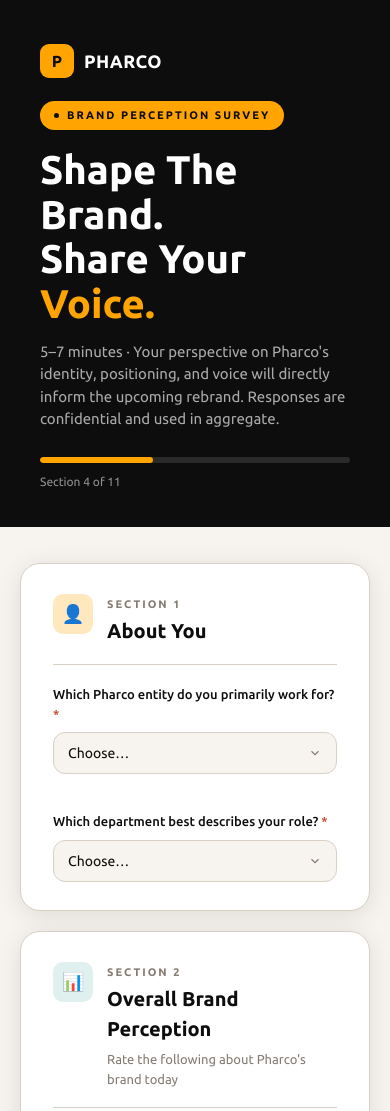
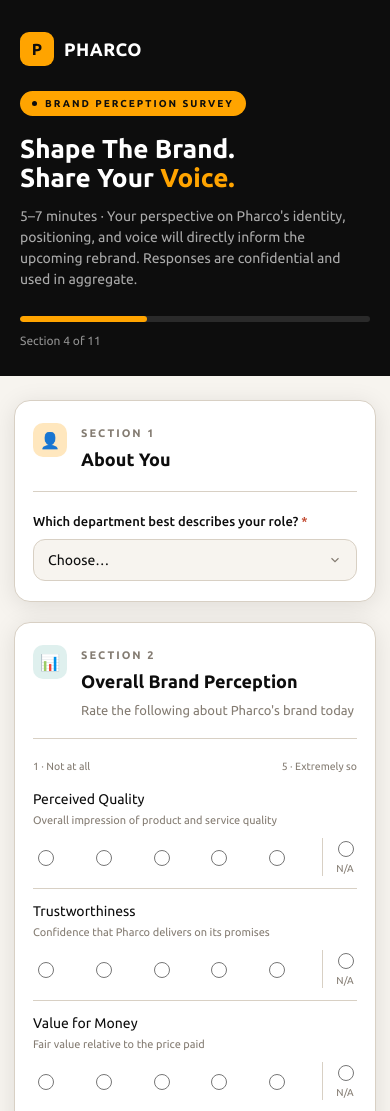
Before and after one commit to AdelHikal/pharco-brand-survey, a plain HTML site: page index.html in a window 390 px wide. Shown: the top 1111 px of the page. Drawn offline with Linux system fonts and the light colour scheme.

Commit message:
Add files via upload

```diff
--- a/index.html
+++ b/index.html
@@ -178,6 +178,52 @@
   .success-panel{ display:none; text-align:center; padding:80px 20px; }
   .success-panel.show{ display:block; }
   .success-panel .big{ font-size:44px; margin-bottom:14px; }
+
+  /* ---------- Responsive ---------- */
+  html{ -webkit-text-size-adjust:100%; }
+  body{ overflow-x:hidden; }
+  img, svg{ max-width:100%; }
+
+  @media (max-width:900px){
+    .header-inner, .form-wrap{ max-width:100%; }
+  }
+
+  @media (max-width:640px){
+    .page-header{ padding:32px 20px 26px; }
+    h1.title{ font-size:30px; }
+    .header-sub{ font-size:14px; }
+    .header-tag{ font-size:10px; padding:5px 12px; }
+
+    .form-wrap{ padding:24px 14px 60px; }
+    .form-section{ padding:22px 18px 20px; border-radius:16px; }
+    .section-title{ font-size:18px; }
+    .section-icon{ width:34px; height:34px; font-size:16px; }
+
+    .grid-2{ grid-template-columns:1fr; gap:14px; }
+
+    /* stack likert rows on narrow screens so labels never get squeezed */
+    .likert-row{ flex-direction:column; align-items:flex-start; gap:10px; }
+    .likert-row .lname{ width:100%; }
+    .likert-scale{ width:100%; justify-content:space-between; }
+    .likert-opt.idk-opt{ margin-left:0; padding-left:10px; }
+
+    .rank-row{ flex-direction:column; align-items:flex-start; gap:8px; }
+    .rank-row select{ width:100%; }
+
+    .pill-group{ gap:8px; }
+    .radio-pill{ padding:9px 14px; font-size:12.5px; }
+
+    .btn-submit{ width:100%; justify-content:center; padding:15px 20px; }
+    .submit-title{ font-size:18px; }
+
+    .likert-endcaps{ font-size:10.5px; }
+  }
+
+  @media (max-width:400px){
+    h1.title{ font-size:26px; }
+    .likert-scale{ gap:6px; }
+    .likert-opt input{ width:16px; height:16px; }
+  }
 </style>
 </head>
 <body>
@@ -209,20 +255,7 @@
           <div class="section-title">About You</div>
         </div>
       </div>
-      <div class="grid-2">
-        <div class="field">
-          <label class="flabel">Which Pharco entity do you primarily work for? <span class="req">*</span></label>
-          <select name="entity" required>
-            <option value="" disabled selected>Choose…</option>
-            <option>Pharco (Corporate/HQ)</option>
-            <option>Amriya</option>
-            <option>PharcoB</option>
-            <option>EEPI</option>
-            <option>Techno</option>
-            <option>Other</option>
-          </select>
-        </div>
-        <div class="field">
+      <div class="field">
           <label class="flabel">Which department best describes your role? <span class="req">*</span></label>
           <select name="department" required>
             <option value="" disabled selected>Choose…</option>
@@ -240,7 +273,6 @@
             <option>Executive Leadership</option>
             <option>Other</option>
           </select>
-        </div>
       </div>
     </div>
 
```
